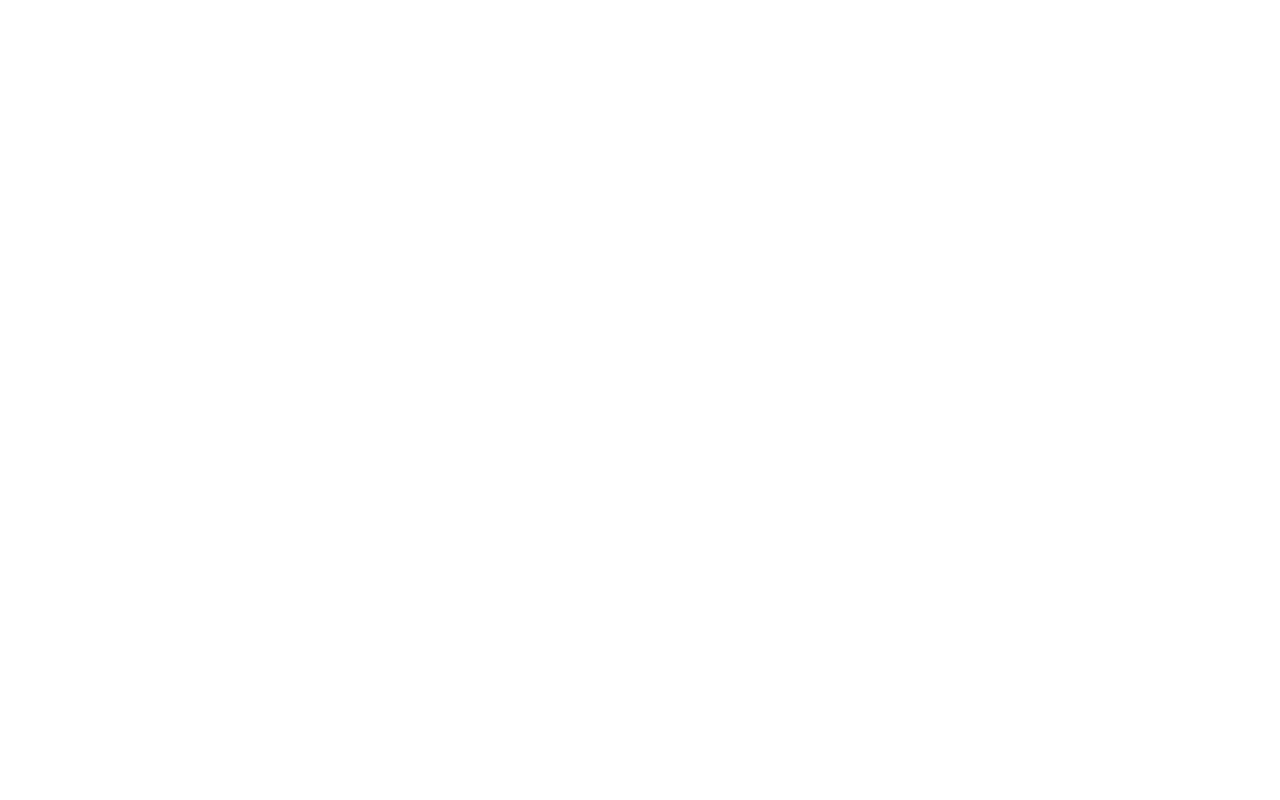
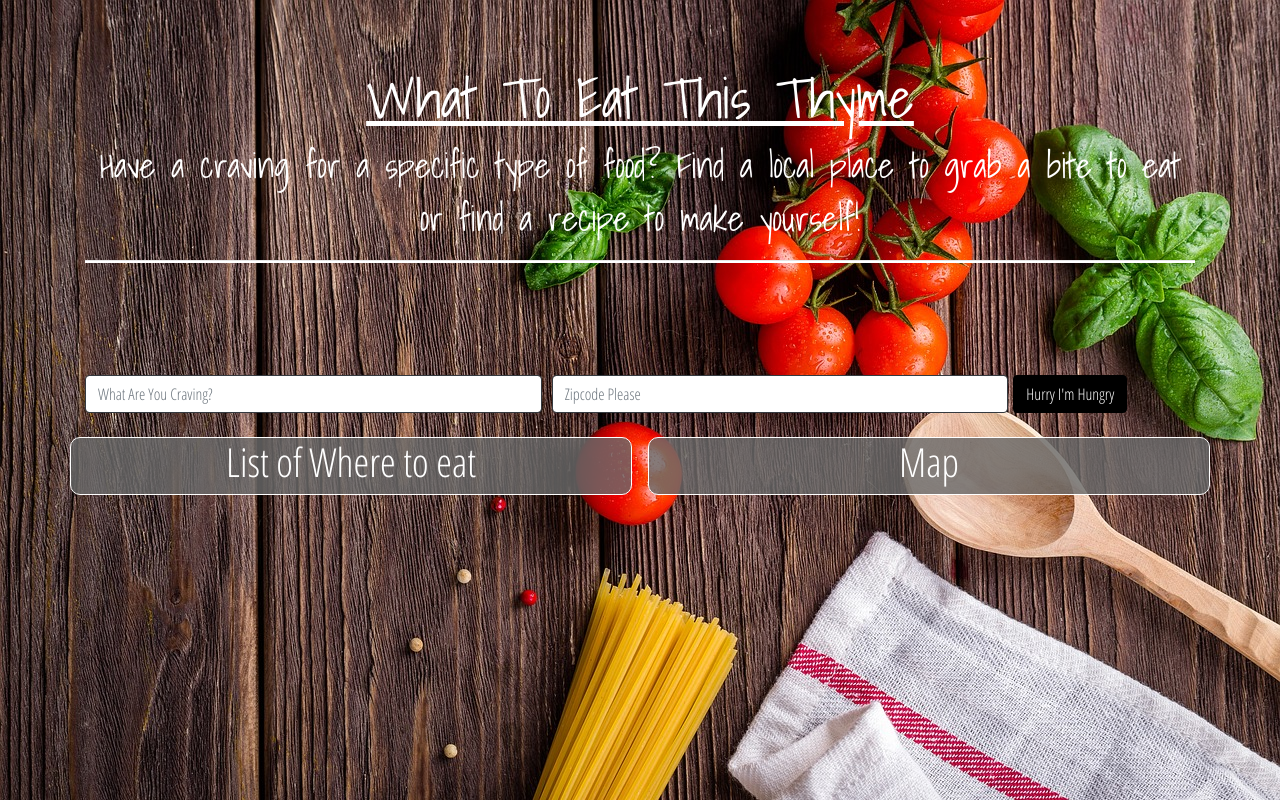
Before and after one commit to TheLuomamr/NewThyme, a plain HTML site: page index.html in a window 1280 px wide. Drawn offline with nearby package versions, Linux system fonts and the light colour scheme.

Commit message:
starting html/csswith images folder

```diff
--- a/index.html
+++ b/index.html
@@ -5,8 +5,48 @@
     <meta name="viewport" content="width=device-width, initial-scale=1.0">
     <meta http-equiv="X-UA-Compatible" content="ie=edge">
     <title>Document</title>
+    <link rel="stylesheet" href="https://stackpath.bootstrapcdn.com/bootstrap/4.1.3/css/bootstrap.min.css" integrity="sha384-MCw98/SFnGE8fJT3GXwEOngsV7Zt27NXFoaoApmYm81iuXoPkFOJwJ8ERdknLPMO" crossorigin="anonymous">
+    <link rel="stylesheet" href="style.css">
+    <link href="https://fonts.googleapis.com/css?family=Shadows+Into+Light" rel="stylesheet">
+    <link href="https://fonts.googleapis.com/css?family=Open+Sans+Condensed:300" rel="stylesheet">
+
 </head>
 <body>
+    <div class="jumbotron jumbotron-fluid text-center">
+        <div class="container">
+           <u><h1 class="display-4">What To Eat This Thyme</h1></u>
+            <p class="lead">Have a craving for a specific type of food? Find a local place to grab a bite to eat or find a recipe to make yourself! </p>
+            <hr>
+        </div>
+    </div>
 
+    <div class="container">
+        <div class="row">
+            <div class="col">
+                <form>
+                    <div class="form-row">
+                        <div class="col-5">
+                        <input type="text" class="form-control border-dark" placeholder="What Are You Craving?">
+                        </div>
+                        <div class="col-5">
+                        <input type="text" class="form-control border-dark" placeholder="Zipcode Please">
+                        </div>
+                        <button type="button" class="btn btn-primary" id="button1">Hurry I'm Hungry</button>
+                    </div>
+                </form>
+            </div>
+        </div>
+    </div>
+    <br>
+    <div class="container">
+        <div class="row">
+            <div class="col text-center" id="list">
+            <h2>List of Where to eat</h2>
+            </div>
+            <div class="col ml-3 text-center" id="map">
+            <h2>Map</h2>
+            </div>
+        </div>
+    </div>
 </body>
 </html>
--- a/style.css
+++ b/style.css
@@ -0,0 +1,44 @@
+#inputPassword{
+    width:25%;
+    float:left;
+
+}
+#button1{
+    border: black 1px solid;
+    background-color: black
+}
+#list{
+    border: solid 1px white;
+    border-radius: 10px;
+    color:white;
+    background-color: rgba(107, 107, 107, 0.815);
+}
+#map{
+    border: solid 1px white;
+    border-radius: 10px;
+    color:white;
+    background-color: rgba(107, 107, 107, 0.815);
+}
+body{
+    background-image: url("images/foody.jpg");
+    background-size: auto;
+    color:white;
+    font-family: 'Open Sans Condensed', sans-serif;
+
+}
+.jumbotron{
+    background: none;
+    color: white;
+    font-family: 'Shadows Into Light', cursive;
+
+}
+.lead{
+    font-size: 35px;
+}
+hr{
+    background-color: white;
+    height: 2px;
+}
+h2{
+    font-size: 40px;
+}
```
Also changed, not shown: images/foody.jpg (added), images/type_5.png (added), 2 other files.
